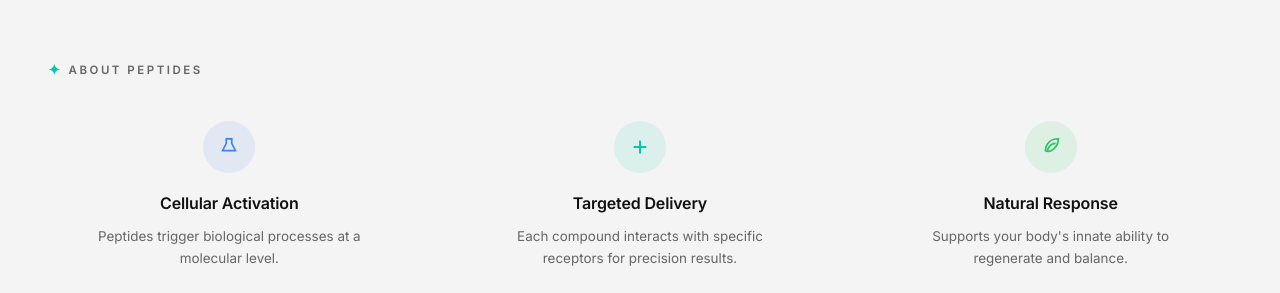
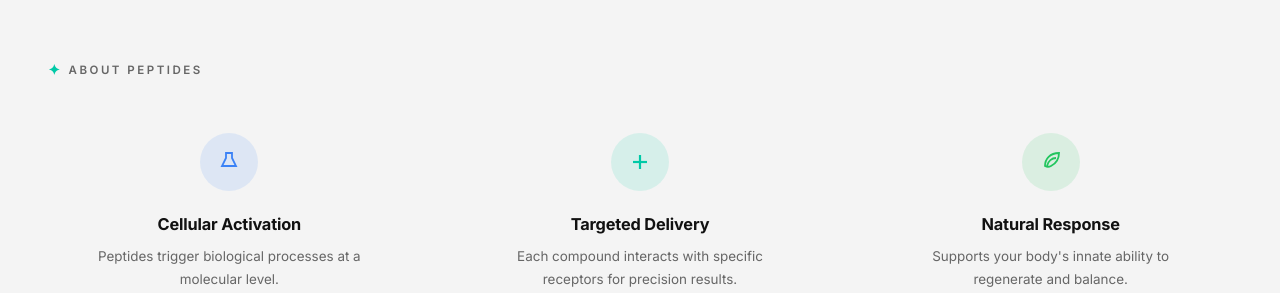
Before and after one commit to AIbert69/peplogix_site, a website: page index.html in a window 1280 px wide. Shown: the part 712-1005 px from the top of the page. Drawn offline with Linux system fonts and the light colour scheme.

Commit message:
Step 1: About section - bigger icons 58px, more spacing, bolder tints, 700 weight headings

```diff
--- a/styles.css
+++ b/styles.css
@@ -201,32 +201,32 @@ svg { display: block; }
 .about {
   max-width: 1280px;
   margin: 0 auto;
-  padding: 80px 48px;
+  padding: 80px 48px 96px;
   background: var(--bg);
 }
 .about__grid {
   display: grid;
   grid-template-columns: repeat(3, 1fr);
   gap: 48px;
-  margin-top: 40px;
+  margin-top: 52px;
 }
 .about__card { text-align: center; }
 .about__icon {
   display: inline-flex;
   align-items: center;
   justify-content: center;
-  width: 52px;
-  height: 52px;
+  width: 58px;
+  height: 58px;
   border-radius: 50%;
-  margin-bottom: 18px;
+  margin-bottom: 20px;
 }
-.about__icon svg { width: 22px; height: 22px; }
-.about__icon--blue  { background: rgba(59,130,246,0.1); color: #3b82f6; }
-.about__icon--teal  { background: rgba(0,201,167,0.1); color: var(--accent); }
-.about__icon--green { background: rgba(34,197,94,0.1); color: #22c55e; }
+.about__icon svg { width: 24px; height: 24px; }
+.about__icon--blue  { background: rgba(59,130,246,0.12); color: #3b82f6; }
+.about__icon--teal  { background: rgba(0,201,167,0.12); color: var(--accent); }
+.about__icon--green { background: rgba(34,197,94,0.12); color: #22c55e; }
 .about__card h3 {
-  font-size: 1rem;
-  font-weight: 600;
+  font-size: 1.02rem;
+  font-weight: 700;
   margin-bottom: 8px;
   letter-spacing: -0.01em;
 }
```
